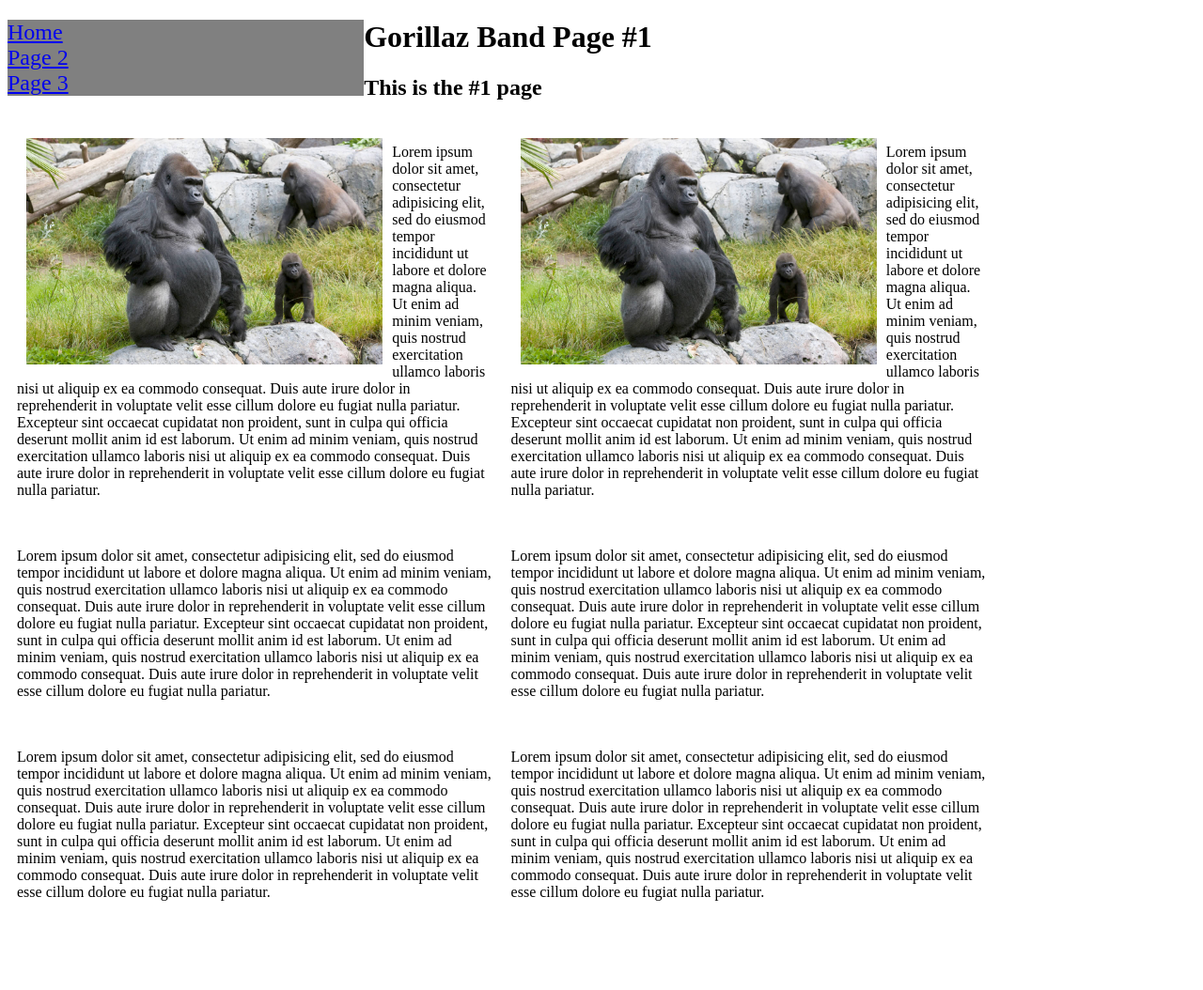
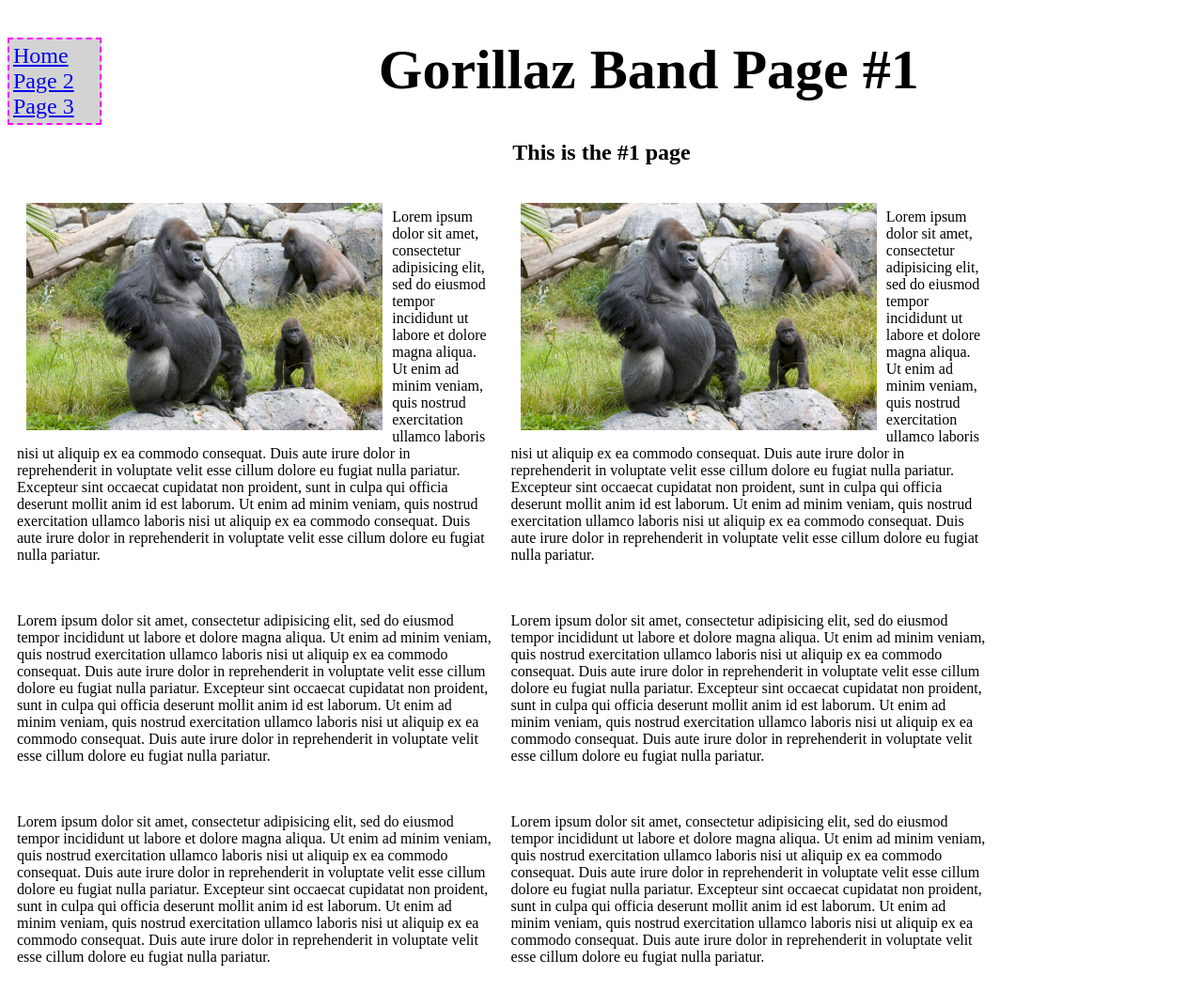
Before and after one commit to Alexx/band, a plain HTML site: page index.html in a window 1280 px wide. Shown: the whole page at 94% size. Before the commit the page ends 985 px from the top, so only its background shows below. Drawn offline with Linux system fonts and the light colour scheme.

Commit message:
messin with frank

```diff
--- a/css/styles.css
+++ b/css/styles.css
@@ -1,9 +1,11 @@
 .sidebar {
-  width: 30%;
+  width: 7%;
   float: left;
-  background-color: grey;
+  background-color: lightgrey;
   font-size: 24px;
   list-style-type: none;
+  padding: 4px;
+  border: 2px dashed #ff00ff;
 }
 
 .column {
@@ -17,3 +19,17 @@ img {
   width: 75%;
   padding: 10px;
 }
+
+.this {
+  width: 100%;
+  text-align: center;
+}
+
+h1 {
+  font-size: 60px;
+}
+
+.go-this-way {
+  float: right;
+  width: 92%;
+}
--- a/index.html
+++ b/index.html
@@ -10,8 +10,11 @@
       <li><a href="page2.html">Page 2</a></li>
       <li><a href="page3.html">Page 3</a></li>
     </div>
+    <div class="go-that-way">
+      <div class="this">
         <h1>Gorillaz Band Page #1</h1>
         <h2>This is the #1 page</h2>
+      </div>
       <div class="column">
         <img src="img/frank.jpg" alt="picture of frank">
         <p>Lorem ipsum dolor sit amet, consectetur adipisicing elit, sed do eiusmod tempor incididunt ut labore et dolore magna aliqua. Ut enim ad minim veniam, quis nostrud exercitation ullamco laboris nisi ut aliquip ex ea commodo consequat. Duis aute irure dolor in reprehenderit in voluptate velit esse cillum dolore eu fugiat nulla pariatur. Excepteur sint occaecat cupidatat non proident, sunt in culpa qui officia deserunt mollit anim id est laborum. Ut enim ad minim veniam, quis nostrud exercitation ullamco laboris nisi ut aliquip ex ea commodo consequat. Duis aute irure dolor in reprehenderit in voluptate velit esse cillum dolore eu fugiat nulla pariatur.</p>
@@ -32,5 +35,6 @@
       <div class="column">
         <p>Lorem ipsum dolor sit amet, consectetur adipisicing elit, sed do eiusmod tempor incididunt ut labore et dolore magna aliqua. Ut enim ad minim veniam, quis nostrud exercitation ullamco laboris nisi ut aliquip ex ea commodo consequat. Duis aute irure dolor in reprehenderit in voluptate velit esse cillum dolore eu fugiat nulla pariatur. Excepteur sint occaecat cupidatat non proident, sunt in culpa qui officia deserunt mollit anim id est laborum. Ut enim ad minim veniam, quis nostrud exercitation ullamco laboris nisi ut aliquip ex ea commodo consequat. Duis aute irure dolor in reprehenderit in voluptate velit esse cillum dolore eu fugiat nulla pariatur.</p>
       </div>
+    </div>
   </body>
 </html>
```
Lines whose indentation alone changed are shown as unchanged.
